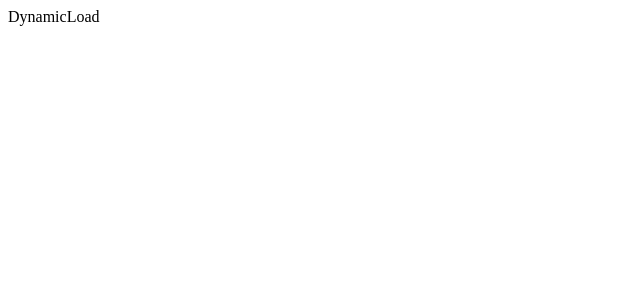
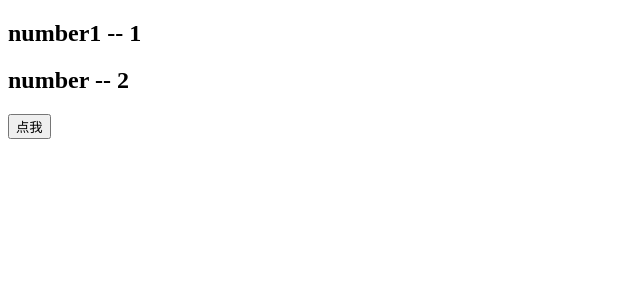
Before and after one commit to haiNono/react-advance, a React app: page / in a window 1280 px wide. Shown: the top 300 px of the page, without its empty margins (0-640 px from the left). Built offline with nearby package versions, Linux system fonts and the light colour scheme.

Commit message:
feat: mmm

```diff
--- a/src/App.jsx
+++ b/src/App.jsx
@@ -1,11 +1,9 @@
 /* eslint-disable no-unused-vars */
 import React from 'react'
-import { asyncLoad } from './components/HOC/DynamicLoad/asyncLoad'
-const Component = asyncLoad(() => import('./components/HOC/DynamicLoad'))
-console.log(Component, 'class')
+import Pure from './components/RenderOptimize/pure'
 
 function App() {
-  return <Component />
+  return <Pure />
 }
 
 export default App
--- /dev/null
+++ b/src/components/RenderOptimize/Son/index.jsx
@@ -0,0 +1,6 @@
+import React from 'react'
+
+export default function Son({ number }) {
+  console.log('子组件渲染了')
+  return <div>{number} -- 子</div>
+}
--- /dev/null
+++ b/src/components/RenderOptimize/pure/index.jsx
@@ -0,0 +1,29 @@
+import React, { PureComponent } from 'react'
+
+export default class index extends PureComponent {
+  state = {
+    number1: 1,
+    obj: {
+      number: 2
+    }
+  }
+  changeObjNumber = () => {
+    const { obj } = this.state
+    obj.number++
+    this.setState({ obj })
+  }
+
+  componentDidMount() {
+    console.log(this.state)
+  }
+
+  render() {
+    return (
+      <div>
+        <h2>number1 -- {this.state.number1}</h2>
+        <h2>number -- {this.state.obj.number}</h2>
+        <button onClick={this.changeObjNumber}>点我</button>
+      </div>
+    )
+  }
+}
```
Also changed, not shown: src/components/RenderOptimize/Father/index.jsx (added, +42 -0 lines).
